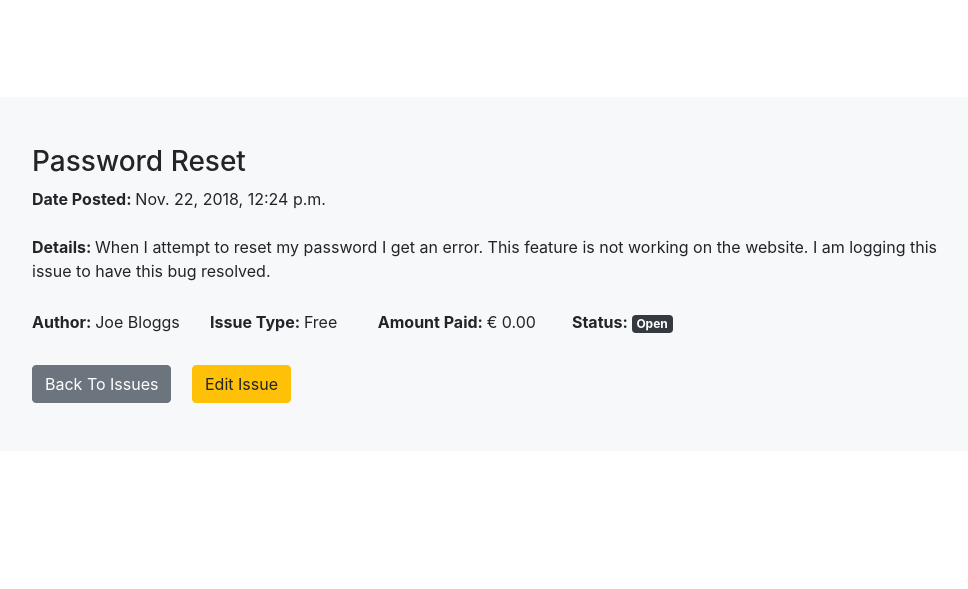
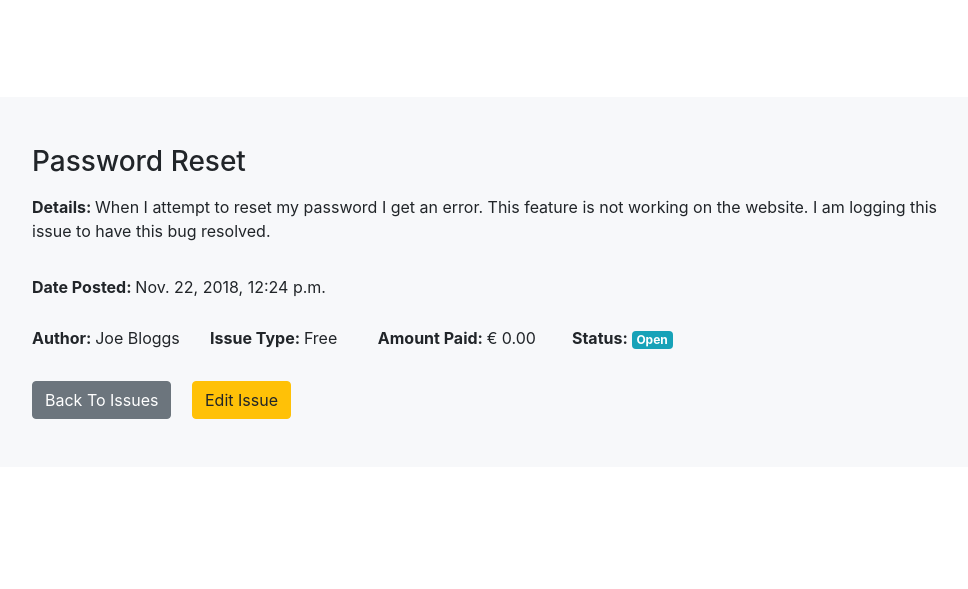
Before and after one commit to GithHayden/django-mythware, a Django app: template issues/templates/issuedetails.html in a window 1280 px wide. Shown: the part 251-840 px from the top of the page, without its empty margins (149-1117 px from the left). Before the commit the page ends 654 px from the top, so only its background shows below. Run offline with Django 3.2, Linux system fonts and the light colour scheme; the template is opened without the code that fills it: values that come from a table or form of the project are taken from there, others are empty; data comes from the database, SQL or seed files in the repository; both versions use the stored data as it was after the commit; parts of the project's set-up code (start-up, migrations or seed data) failed here and were passed over; some libraries are stand-ins or nearby versions.

Commit message:
Updated Issues Details to read details under title, rather than date first under title.

```diff
--- a/issues/models.py
+++ b/issues/models.py
@@ -22,7 +22,7 @@ class Post(models.Model):
     published_date = models.DateTimeField(blank=True, null=True,
                                           default=timezone.now)
     author = models.CharField(max_length=30, blank=True, null=True)
-    issue_type = models.CharField(max_length=6, choices=ISSUE, default='Free')
+    issue_type = models.CharField(max_length=7, choices=ISSUE, default='Free')
     amount_paid = models.CharField(max_length=30, blank=True, null=True)
     status = models.CharField(max_length=6, choices=STATUS, default='Open')
     details = models.TextField()
--- a/issues/templates/issuedetails.html
+++ b/issues/templates/issuedetails.html
@@ -77,19 +77,18 @@
                 {% endif %}
                 <div class="container bg-color-sky-light m-5">
                     {% block content %}
-                    <div class="row ml-5 mr-5 mt-5 mb-2">
+                    <div class="row ml-5 mr-5 mt-5 mb-3">
                         <div class="col-xs-9 mb-3">
-                            <h3>{{ post.title }}</h3><span class="boldtext"><b>Date Posted: </b></span> {{ post.published_date }}
+                            <h3 class="mb-3">{{ post.title }}</h3><span class="boldtext"><b>Details: </b>{{ post.details }}
                         </div>
                     </div>
-
                     <div class="row ml-5 mb-5 mr-5">
                         <div class="col-xs-9">
-                            <p> <b>Details: </b>{{ post.details }}</p>
+                            <p> <b>Date Posted: </b>{{ post.published_date }}</p>
                             <p><span class="boldtext"><b>Author: </b></span> {{post.author}}<b>
                             &nbsp;&nbsp;&nbsp;&nbsp;&nbsp;&nbsp;&nbsp;Issue Type: </b></span> {{ post.issue_type }} &nbsp;&nbsp;&nbsp;&nbsp;&nbsp;&nbsp;&nbsp;
-                                <b>Amount Paid: </b></span>€ {{ post.amount_paid }}&nbsp;&nbsp;&nbsp;&nbsp;&nbsp;&nbsp;&nbsp;
-                                <b>Status: </b><span class="badge badge-dark mb-3 mt-3">{{ post.status }}</p>
+                            <b>Amount Paid: </b></span>€ {{ post.amount_paid }}&nbsp;&nbsp;&nbsp;&nbsp;&nbsp;&nbsp;&nbsp;
+                            <b>Status: </b><span class="badge badge-info mb-3 mt-3">{{ post.status }}</p>
                             <a href="{% url 'get_posts' %}" class="btn btn-secondary mr-3">Back To Issues</a>
                             <a href="{% url 'edit_post' post.id %}" class="btn btn-warning">Edit Issue</a></span>
                         </div>
--- a/issues/templates/issuestracker.html
+++ b/issues/templates/issuestracker.html
@@ -89,13 +89,13 @@
         {% block content %} {% for post in posts %}
         <div class="container">
             <div class="row border-bottom border-left border-right" style="height:75px">
-                <div class="col-2 my-auto text-center"><i class="fa fa-exclamation fa-1x mb-3 mr-2 my-auto" style="color:#00e600;"></i><b>{{ post.title }}</b></div>
+                <div class="col-2 my-auto text-center"><i class="fa fa-exclamation fa-1x mb-3 mr-2 my-auto" style="color:red;"></i><b>{{ post.title }}</b></div>
                 <div class="col-3 my-auto text-center">{{ post.published_date }}</div>
                 <div class="col-2 my-auto text-center">{{ post.author }}</div>
                 <div class="col-1 my-auto text-center">{{ post.issue_type }}</div>
                 <div class="col-1 my-auto text-center">€ {{ post.amount_paid }}</div>
-                <div class="col-1 my-auto text-center badge badge-dark">{{ post.status }}</div>
-                <div class="col-2 my-auto text-center"><a href="{% url 'post_detail' post.id %}" class="my-auto"><b>Read More/Edit</b></a></div>
+                <div class="col-1 my-auto text-center badge badge-info">{{ post.status }}</div>
+                <div class="col-2 my-auto text-center"><a href="{% url 'post_detail' post.id %}" class="btn btn-secondary my-auto"><b>Read More</b></a></div>
             </div>
         </div>
         {% endfor %} {% endblock %}
```
Also changed, not shown: README.md, db.sqlite3.
